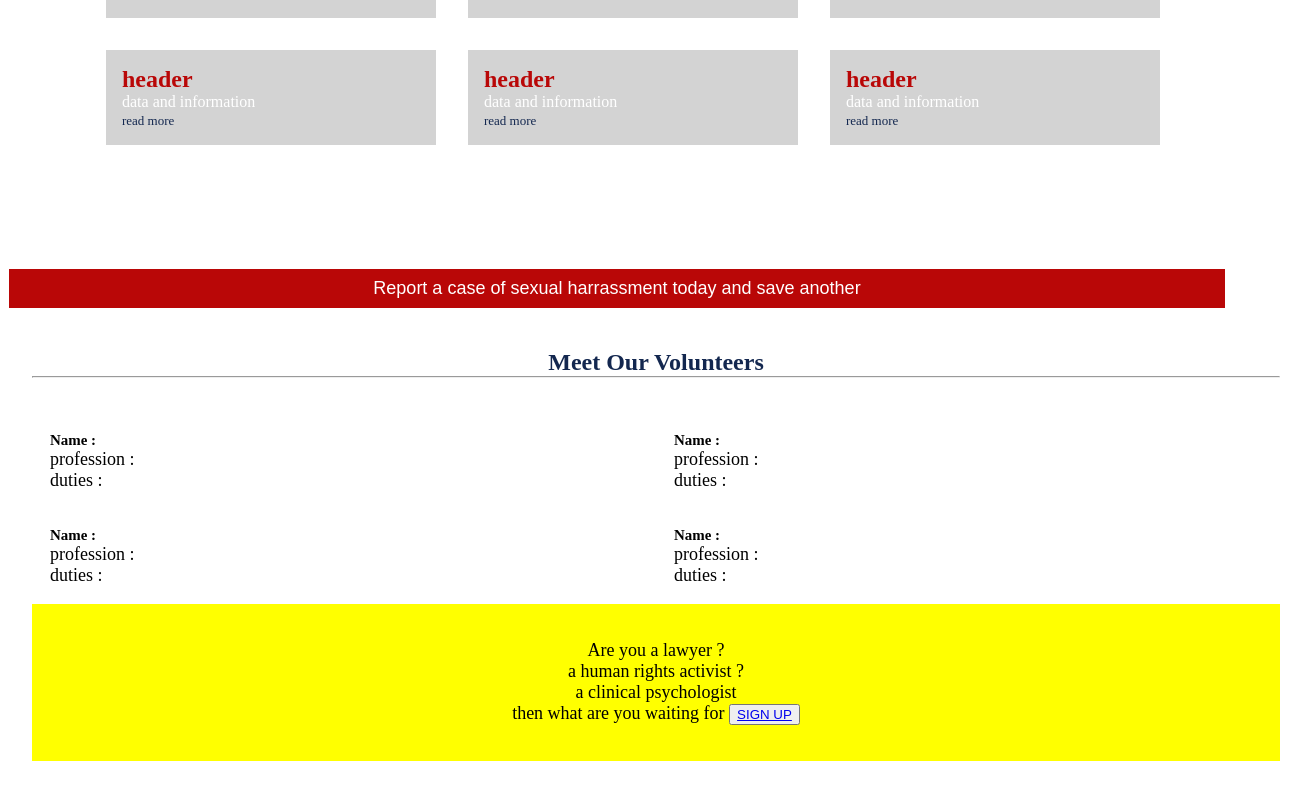
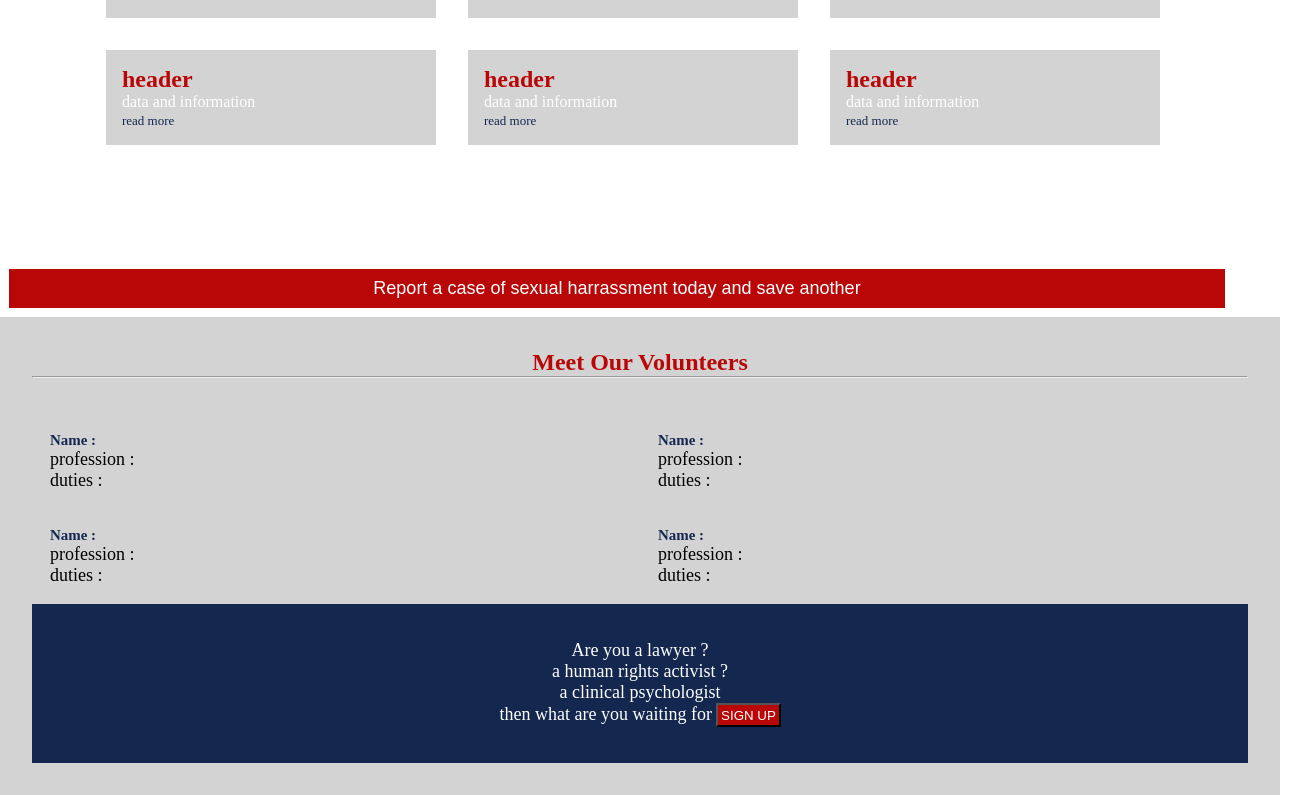
Before and after one commit to ChiamakaEzeoke/atechsolutions, a React (Create React App) app: page / in a window 1280 px wide. Shown: the part 904-1699 px from the top of the page, 1312 px wide, since content can reach past the window. Built offline with nearby package versions, Linux system fonts and the light colour scheme.

Commit message:
update vc

```diff
--- a/src/components/VolunteerComponents.js
+++ b/src/components/VolunteerComponents.js
@@ -1,12 +1,12 @@
 import React from "react";
-import {Link} from "react-router-dom";
+import { Link } from "react-router-dom";
 import styled from "styled-components";
 
 const Volunteers = () => {
   return (
     <VolunteerSection>
       <h3>Meet Our Volunteers</h3>
-      <hr/>
+      <hr />
       <div>
         <article>
           <h5>Name :</h5>
@@ -36,7 +36,12 @@ const Volunteers = () => {
         <p>Are you a lawyer ?</p>
         <p> a human rights activist ? </p>
         <p>a clinical psychologist</p>
-         <p>then what are you waiting for <button><Link to='/signin'>SIGN UP</Link></button> </p>
+        <p>
+          then what are you waiting for{" "}
+          <Link to="/signin">
+            <button>SIGN UP</button>{" "}
+          </Link>
+        </p>
       </section>
     </VolunteerSection>
   );
@@ -44,36 +49,42 @@ const Volunteers = () => {
 
 const VolunteerSection = styled.section`
   padding: 2em;
-  background-color: WHITE;
-
-margin-right:-2em;
+  background-color: lightgrey;
 
   h3 {
     text-align: center;
-    color: #13274f;
+    color: rgb(185, 7, 7);
     letter-spacing: 2;
     font-size: x-large;
   }
-  div{
-      font-size:large;
-      margin-top:2em;
-      display:flex;
-      flex-direction:row;
+  div {
+    font-size: large;
+    margin-top: 2em;
+    display: flex;
+    flex-direction: row;
     justify-content: space-around;
-      flex-wrap:wrap;
-
+    flex-wrap: wrap;
   }
-  article{
-      width:50%;
-      padding:1em;
+  article {
+    width: 50%;
+    padding: 1em;
   }
-  section{
-      padding:2em;
-      font-size:large;
-      width:100%;
-      text-align:center;
-      background-color:yellow;
-      margin:0em auto;
+  h5 {
+    color: #13274f;
+  }
+  section {
+    padding: 2em;
+    font-size: large;
+    width: 100%;
+    text-align: center;
+    background-color: #13274f;
+    margin: 0em auto;
+    color: white;
+  }
+  button {
+    background-color: rgb(185, 7, 7);
+    color: white;
+    padding: 0.2em;
   }
 `;
 
```
Lines whose indentation alone changed are shown as unchanged.
